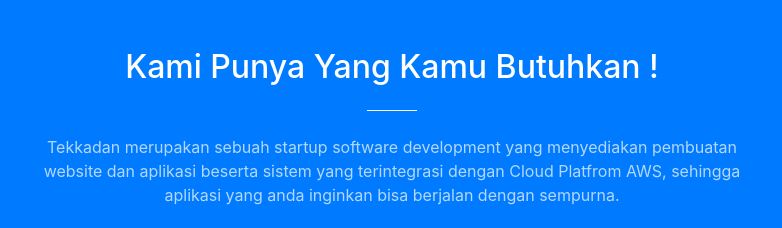
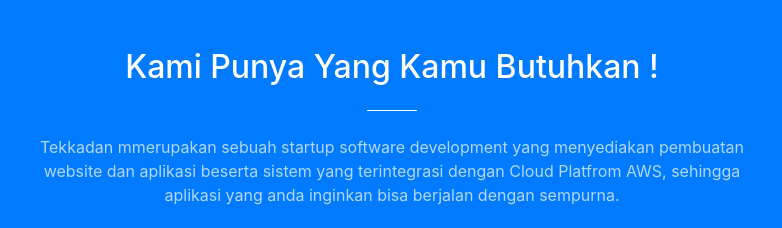
Before and after one commit to Rizal-I/LandingPage, a website with bundled scripts: page index.html in a window 1280 px wide. Shown: the part 880-1108 px from the top of the page, 248-1030 px from the left. Built offline with nearby package versions, Linux system fonts and the light colour scheme.

Commit message:
Update index.html

```diff
--- a/index.html
+++ b/index.html
@@ -77,7 +77,7 @@
         <div class="col-lg-8 mx-auto text-center">
           <h2 class="section-heading text-white">Kami Punya Yang Kamu Butuhkan !</h2>
           <hr class="light my-4">
-          <p class="text-faded mb-4">Tekkadan merupakan sebuah startup software development yang menyediakan pembuatan website dan aplikasi beserta sistem yang terintegrasi dengan Cloud Platfrom AWS, sehingga aplikasi yang anda inginkan bisa berjalan dengan sempurna.</p>
+          <p class="text-faded mb-4">Tekkadan mmerupakan sebuah startup software development yang menyediakan pembuatan website dan aplikasi beserta sistem yang terintegrasi dengan Cloud Platfrom AWS, sehingga aplikasi yang anda inginkan bisa berjalan dengan sempurna.</p>
           <a class="btn btn-light btn-xl js-scroll-trigger" href="#services">Mulai Sekarang!</a>
         </div>
       </div>
```
